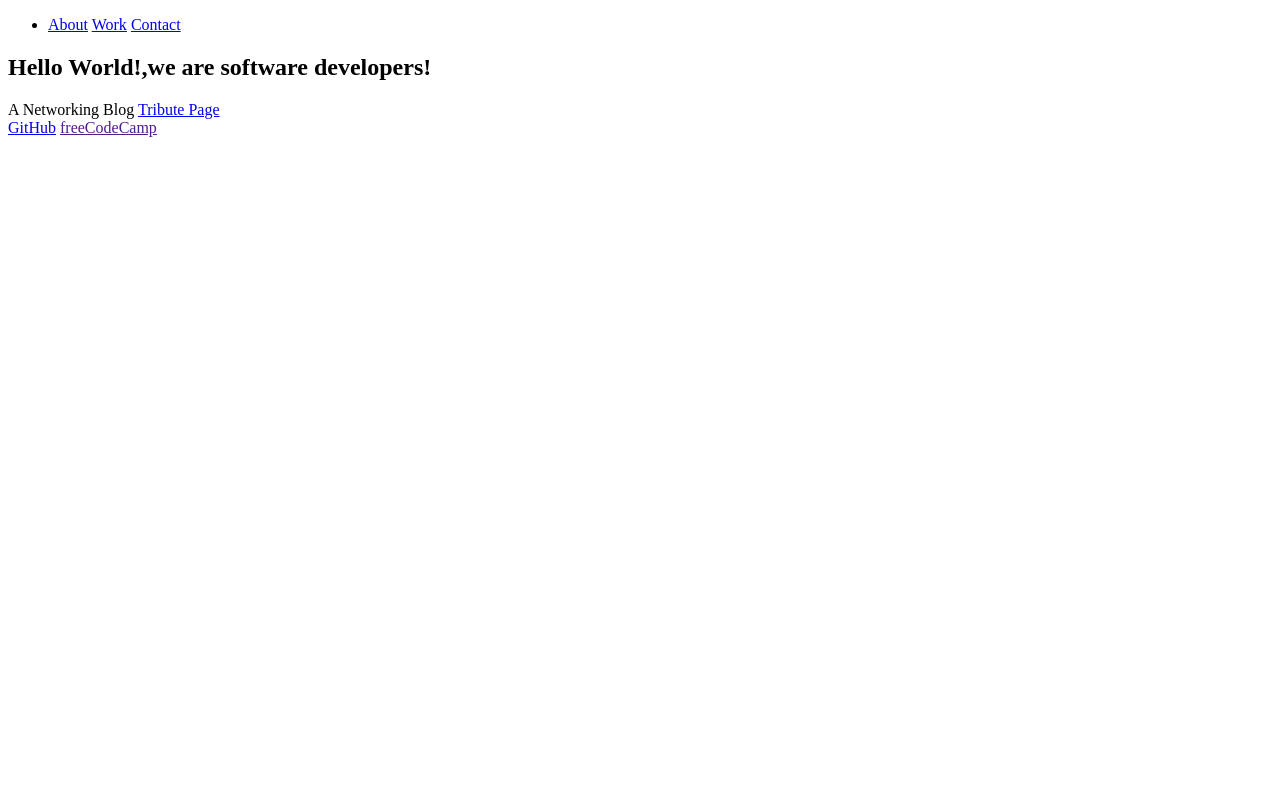
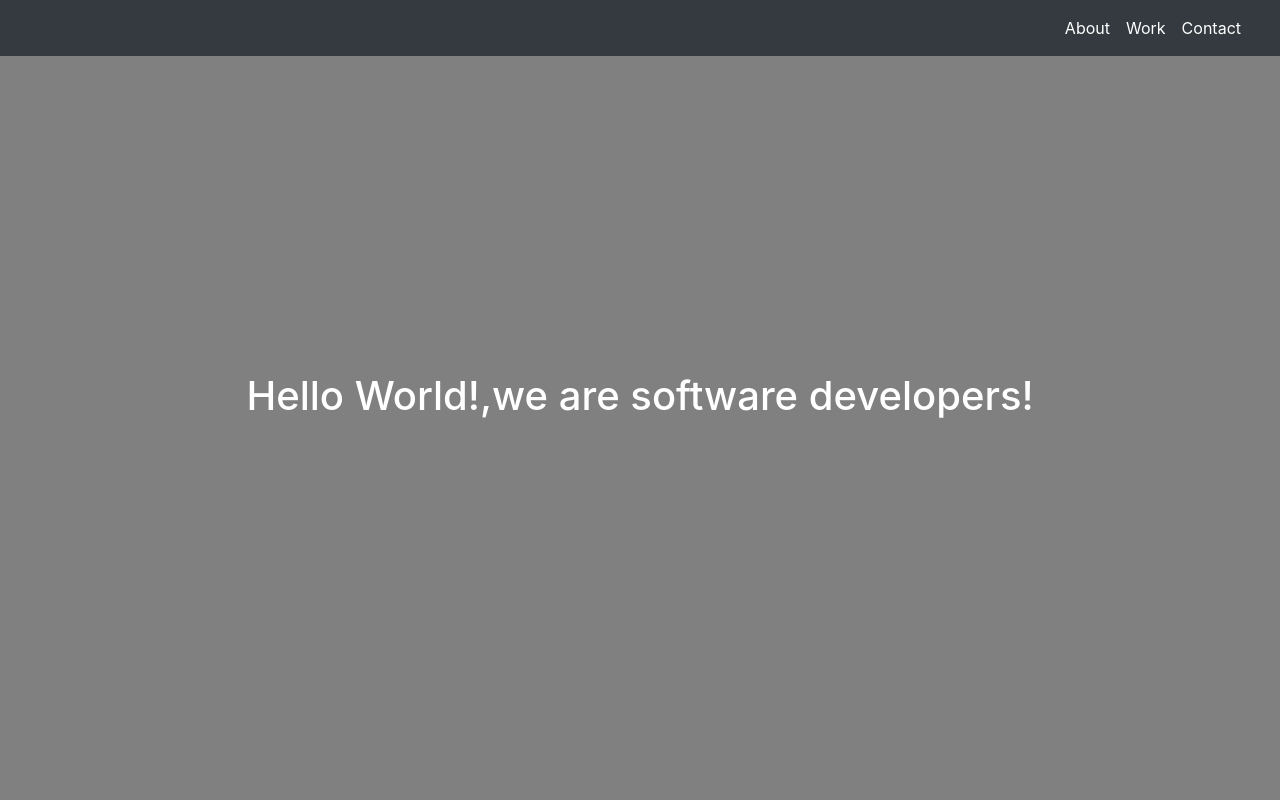
Before and after one commit to AyoMoses1/MicroverseHTML-CSS, a plain HTML site: page index.html in a window 1280 px wide. Shown: the top 800 px of the page. Drawn offline with nearby package versions, Linux system fonts and the light colour scheme.

Commit message:
updated the view of the site

```diff
--- a/css/style.css
+++ b/css/style.css
@@ -0,0 +1,44 @@
+ul{
+   width: 100%;
+}
+
+#welcome-section {
+   height: 100vh;
+   display: flex;
+   justify-content: center;
+   align-items: center;
+   background: grey;
+   color: #fff;
+}
+
+#projects{
+   height: 100vh;
+   display: flex;
+   justify-content: center;
+   align-items: center;
+   background: black;
+   color: #fff;
+}
+#profile-link{
+   height: 100vh;
+   display: flex;
+   justify-content: center;
+   align-items: center;
+   background: #fff;
+   color: grey;
+}
+#footer{
+   display: flex;
+   justify-content: center;
+   align-items: center;
+   background: #000;
+   color: #fff;
+   height: 80px;
+}
+@media only screen
+and (min-device-width : 320px)
+and (max-device-width : 480px) {
+  #welcome-section h1{
+   font-size: 36px;
+  }
+}
--- a/index.html
+++ b/index.html
@@ -4,17 +4,27 @@
     <meta charset="UTF-8">
     <title>Fork Me! FCC: Test Suite Template</title>
     <link rel="stylesheet" href="css/style.css">
+    <link rel="stylesheet" href="https://stackpath.bootstrapcdn.com/bootstrap/4.3.1/css/bootstrap.min.css">
   </head>
 
   <body>
-    <nav id="navbar">
-      <ul>
-        <li>
-          <a href="#about">About</a>
-          <a href="#projects">Work</a>
-          <a href="#contact">Contact</a>
-        </li>
-      </ul>
+    <nav id="navbar" class="navbar navbar-expand-md navbar-dark bg-dark fixed-top">
+      <div class="container-fluid nav-container">
+        <div class="collapse navbar-collapse" id="navbarSupportedContent" >
+          <a class="navbar-brand" href="#"></a>
+          <ul class="navbar-nav me-auto mb-2 mb-lg-0 d-flex flex-row-reverse">
+            <li class="nav-item">
+              <a class="nav-link active" aria-current="page" href="#contact">Contact</a>
+            </li>
+            <li class="nav-item">
+              <a class="nav-link active" aria-current="page" href="#projects">Work</a>
+            </li>
+            <li class="nav-item">
+              <a class="nav-link active" aria-current="page" href="#about">About</a>
+            </li>
+          </ul>
+        </div>
+      </div>
     </nav>
     <section id="welcome-section">
       <h1>Hello World!,we are software developers!</h1>
@@ -27,9 +37,14 @@
     </section>
     <section id="profile-link">
       <a href="https://github.com/sabbirhossainc">GitHub</a>
-      <a href="">freeCodeCamp</a>
+      <br/> &nbsp;
+      <a href="https://github.com/AyoMoses1">freeCodeCamp</a>
     </section>
-
+    <footer>
+        <div id="footer">
+          <h6>Looking forward to meeting you!!</h6>
+        </div>
+    </footer>
     <script src="https://cdn.freecodecamp.org/testable-projects-fcc/v1/bundle.js"></script>
     <script  src="js/index.js"></script>
   </body>
```
